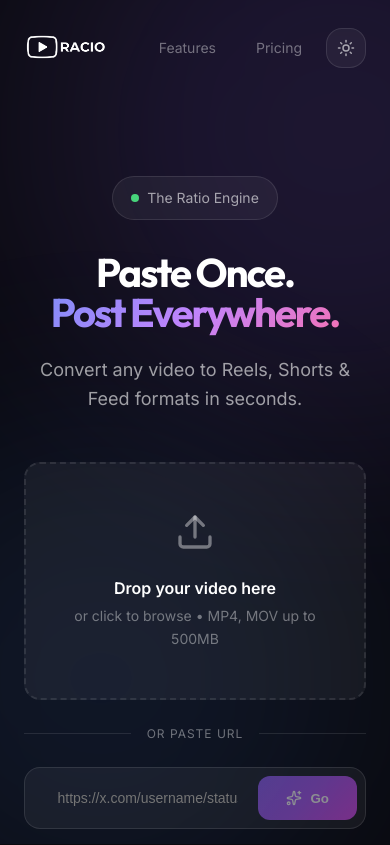
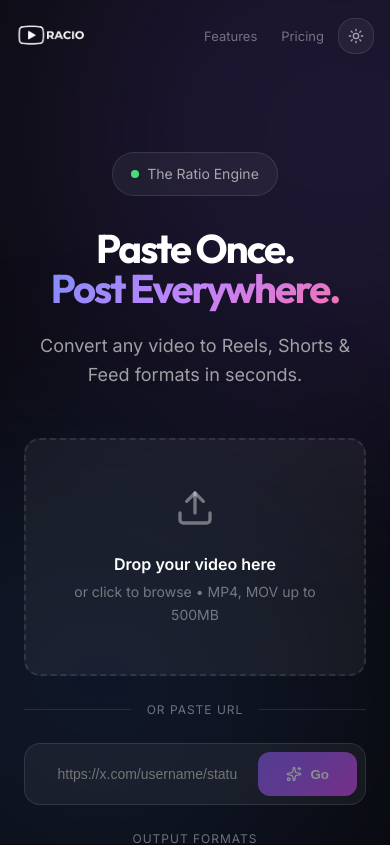
Before and after one commit to illuminaughtyx/RACIO-v1.0, a Next.js app: page / in a window 390 px wide. Shown: the top 845 px of the page. Built offline with nearby package versions, Linux system fonts and the light colour scheme.

Commit message:
Fix: Make header mobile-responsive - dark/light toggle always visible

```diff
--- a/src/app/page.tsx
+++ b/src/app/page.tsx
@@ -262,14 +262,14 @@ export default function Home() {
       )}
 
       {/* Header */}
-      <header style={{ position: "relative", zIndex: 10, maxWidth: 1100, margin: "0 auto", padding: "24px", display: "flex", alignItems: "center", justifyContent: "space-between" }}>
-        <div style={{ display: "flex", alignItems: "center", gap: 12, cursor: "pointer" }} onClick={handleReset}>
-          <img src="/logo.png" alt="RACIO" style={{ height: 48, filter: isDark ? "none" : "invert(1)" }} />
+      <header style={{ position: "relative", zIndex: 10, maxWidth: 1100, margin: "0 auto", padding: "16px", display: "flex", alignItems: "center", justifyContent: "space-between", gap: 8 }}>
+        <div style={{ display: "flex", alignItems: "center", gap: 8, cursor: "pointer", flexShrink: 0 }} onClick={handleReset}>
+          <img src="/logo.png" alt="RACIO" style={{ height: 40, filter: isDark ? "none" : "invert(1)" }} />
           {(isPro || isLifetime) && (
             <span style={{
-              padding: "4px 10px",
+              padding: "3px 8px",
               borderRadius: 6,
-              fontSize: 11,
+              fontSize: 10,
               fontWeight: 600,
               background: isLifetime ? "linear-gradient(135deg, #fbbf24, #f59e0b)" : "linear-gradient(135deg, #8b5cf6, #a855f7)",
               color: "#fff",
@@ -280,12 +280,12 @@ export default function Home() {
             </span>
           )}
         </div>
-        <div style={{ display: "flex", alignItems: "center", gap: 8 }}>
-          <a href="#features" style={{ padding: "8px 16px", color: theme.textMuted, textDecoration: "none", fontSize: 14 }}>Features</a>
-          <a href="#pricing" style={{ padding: "8px 16px", color: theme.textMuted, textDecoration: "none", fontSize: 14 }}>Pricing</a>
+        <div style={{ display: "flex", alignItems: "center", gap: 4, flexWrap: "nowrap" }}>
+          <a href="#features" style={{ padding: "6px 10px", color: theme.textMuted, textDecoration: "none", fontSize: 13 }}>Features</a>
+          <a href="#pricing" style={{ padding: "6px 10px", color: theme.textMuted, textDecoration: "none", fontSize: 13 }}>Pricing</a>
 
-          <button onClick={() => setIsDark(!isDark)} style={{ ...card, width: 40, height: 40, display: "flex", alignItems: "center", justifyContent: "center", cursor: "pointer", color: theme.textSecondary }}>
-            {isDark ? <Sun size={18} /> : <Moon size={18} />}
+          <button onClick={() => setIsDark(!isDark)} style={{ ...card, width: 36, height: 36, display: "flex", alignItems: "center", justifyContent: "center", cursor: "pointer", color: theme.textSecondary, flexShrink: 0 }}>
+            {isDark ? <Sun size={16} /> : <Moon size={16} />}
           </button>
         </div>
       </header>
```
